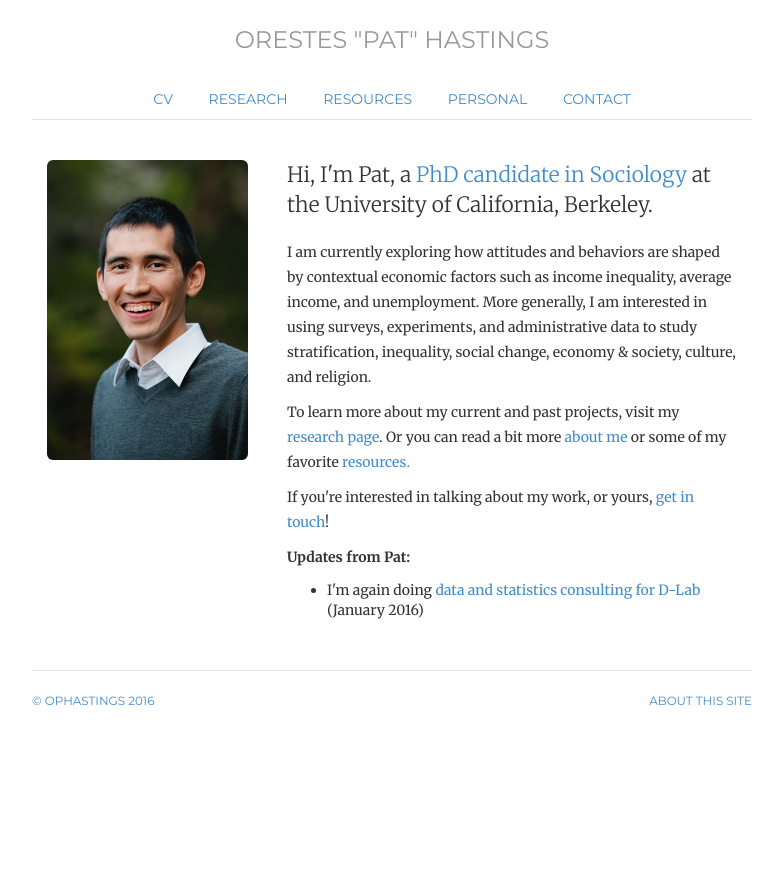
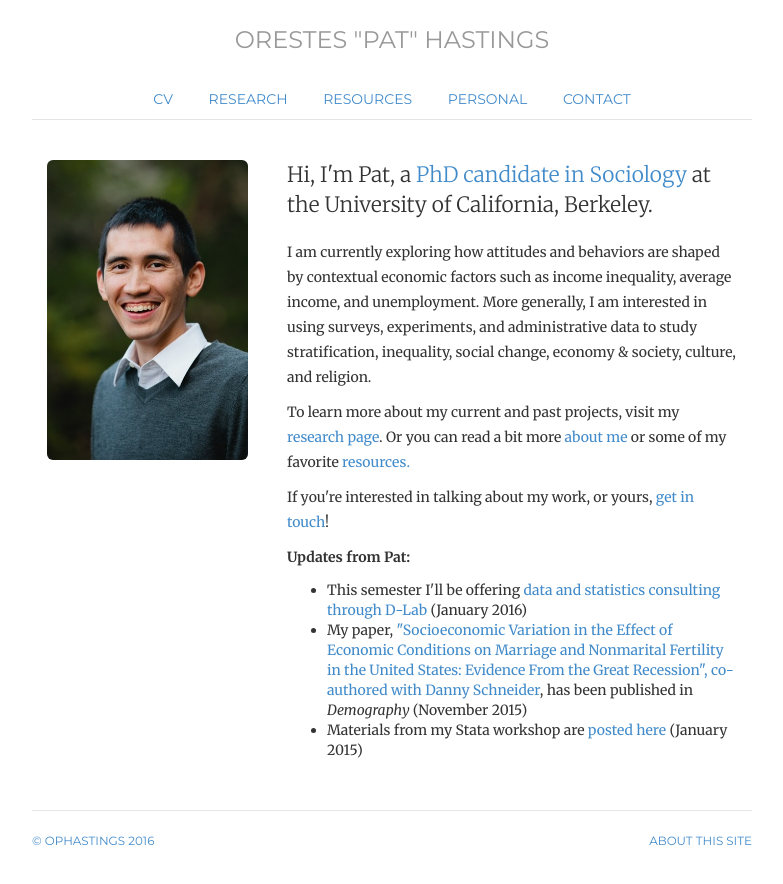
Before and after one commit to ophastings/ophastings.github.io, a Jekyll site: the page built from index.html, in a window 1280 px wide. Shown: the top 884 px of the page, without its empty margins (248-1031 px from the left). Built offline with Jekyll 4.4.1, drawn with Linux system fonts in a browser that asks for light colours; comment, search, counter and statistics services are not loaded.

Commit message:
Update index.html

```diff
--- a/index.html
+++ b/index.html
@@ -27,7 +27,10 @@ description: Website of Orestes Pat Hastings, sociology PhD candidate at UC Berk
 
 	<p><b>Updates from Pat:</b></p>
 <ul>
-	<li>I'm again doing <a href="http://dlab.berkeley.edu/consultation/pat-hastings">data and statistics consulting for D-Lab  </a> (January 2016)</li>
+	<li>This semester I'll be offering <a href="http://dlab.berkeley.edu/consultation/pat-hastings">data and statistics consulting through D-Lab  </a> (January 2016)</li>
+	<li>My paper, <a href="http://link.springer.com/article/10.1007/s13524-015-0437-7">"Socioeconomic Variation in the Effect of Economic Conditions on Marriage and Nonmarital Fertility in the United States: Evidence From the Great Recession",
+		co-authored with <a href="http://sociology.berkeley.edu/faculty/daniel-schneider">Danny Schneider</a>, has been published in <i>Demography</i> (November 2015)</li>
+	<li>Materials from my Stata workshop are <a href = "stataintensive">posted here</a> (January 2015)</li>
 </ul>
 
 	</div>
```
